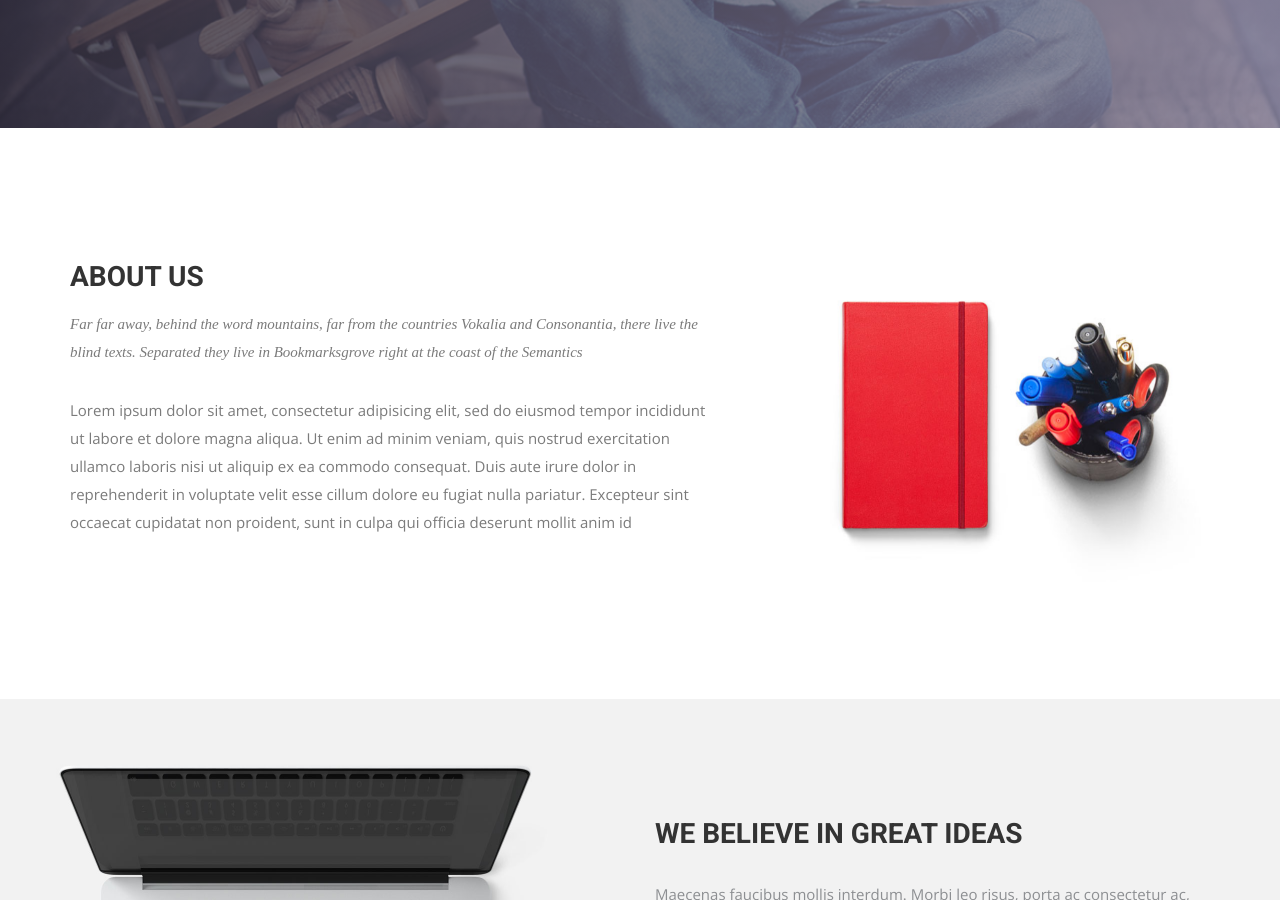
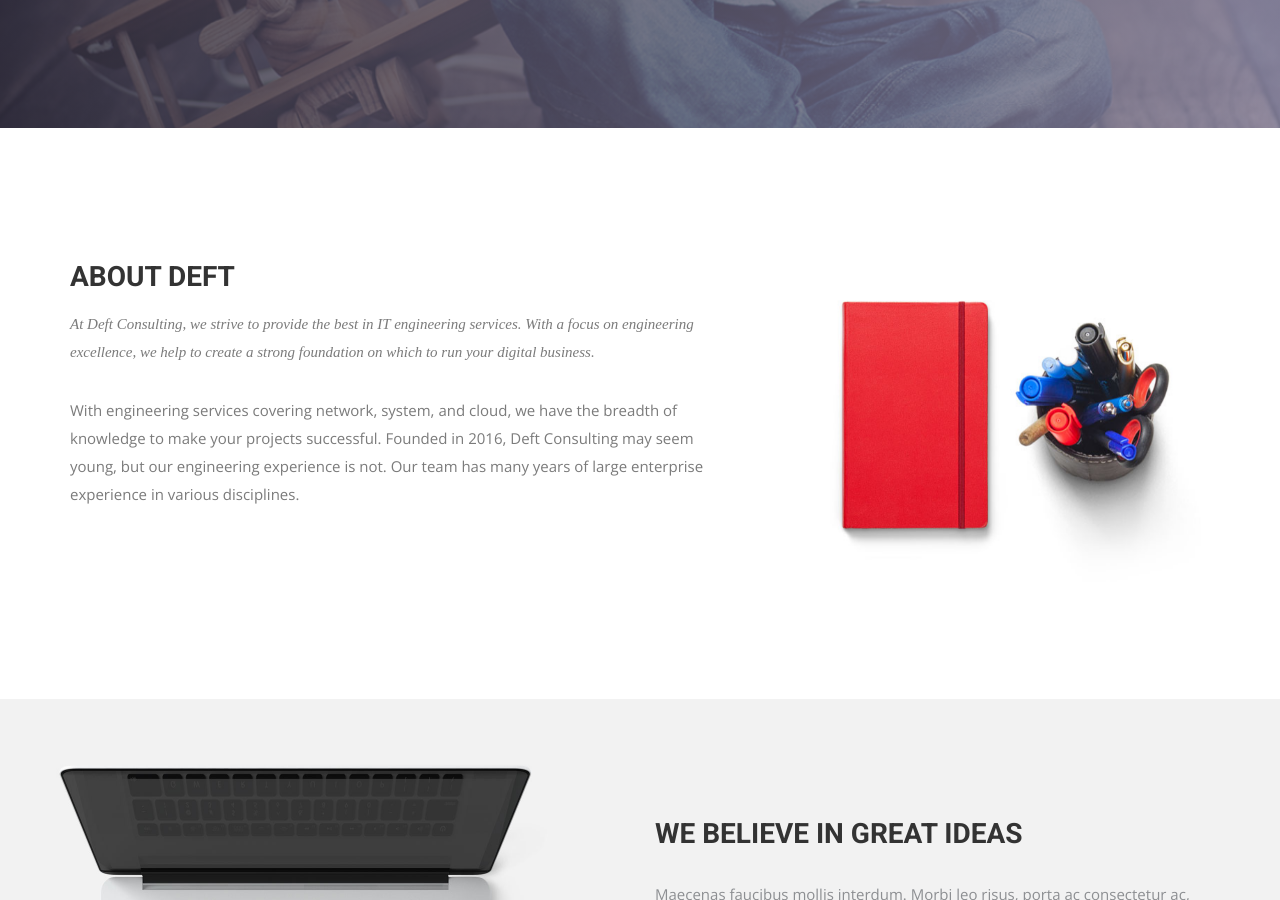
Before and after one commit to deftconsulting/deftconsulting.github.io, a Jekyll site: the page built from index.html, in a window 1280 px wide and 900 px high, scrolled down 727 px. Built offline with Jekyll 4.4.1, drawn with Linux system fonts in a browser that asks for light colours; nearby versions of some CDN libraries; some web fonts are replaced.

Commit message:
updated copy for about us section

```diff
--- a/index.html
+++ b/index.html
@@ -24,10 +24,10 @@
       <div class="col-md-7 col-sm-12">
         <div class="block">
           <div class="section-title">
-            <h2>About Us</h2>
-            <p>Far far away, behind the word mountains, far from the countries Vokalia and Consonantia, there live the blind texts. Separated they live in Bookmarksgrove right at the coast of the Semantics</p>
+            <h2>About Deft</h2>
+            <p>At Deft Consulting, we strive to provide the best in IT engineering services. With a focus on engineering excellence, we help to create a strong foundation on which to run your digital business.</p>
           </div>
-          <p>Lorem ipsum dolor sit amet, consectetur adipisicing elit, sed do eiusmod tempor incididunt ut labore et dolore magna aliqua. Ut enim ad minim veniam, quis nostrud exercitation ullamco laboris nisi ut aliquip ex ea commodo consequat. Duis aute irure dolor in reprehenderit in voluptate velit esse cillum dolore eu fugiat nulla pariatur. Excepteur sint occaecat cupidatat non proident, sunt in culpa qui officia deserunt mollit anim id </p>
+          <p>With engineering services covering network, system, and cloud, we have the breadth of knowledge to make your projects successful.  Founded in 2016, Deft Consulting may seem young, but our engineering experience is not.  Our team has many years of large enterprise experience in various disciplines.</p>
         </div>
       </div><!-- .col-md-7 close -->
       <div class="col-md-5 col-sm-12">
```
